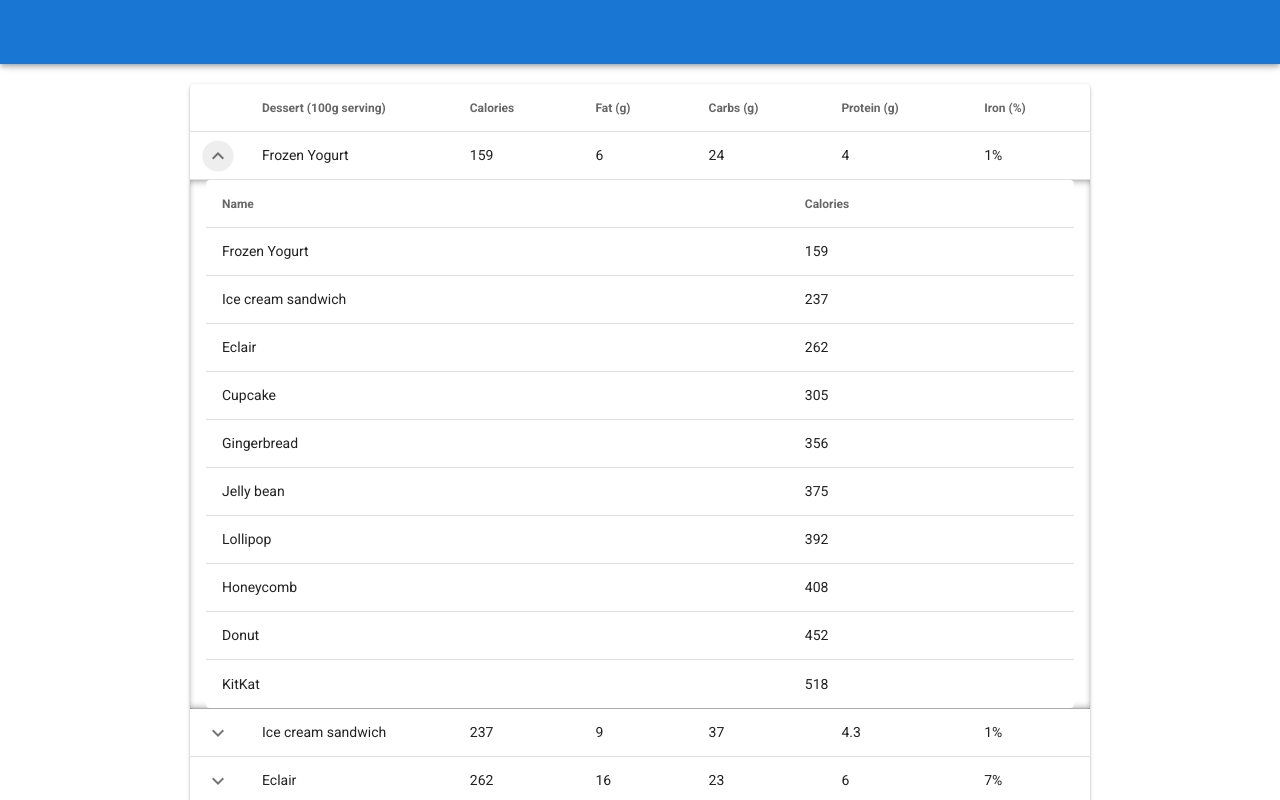
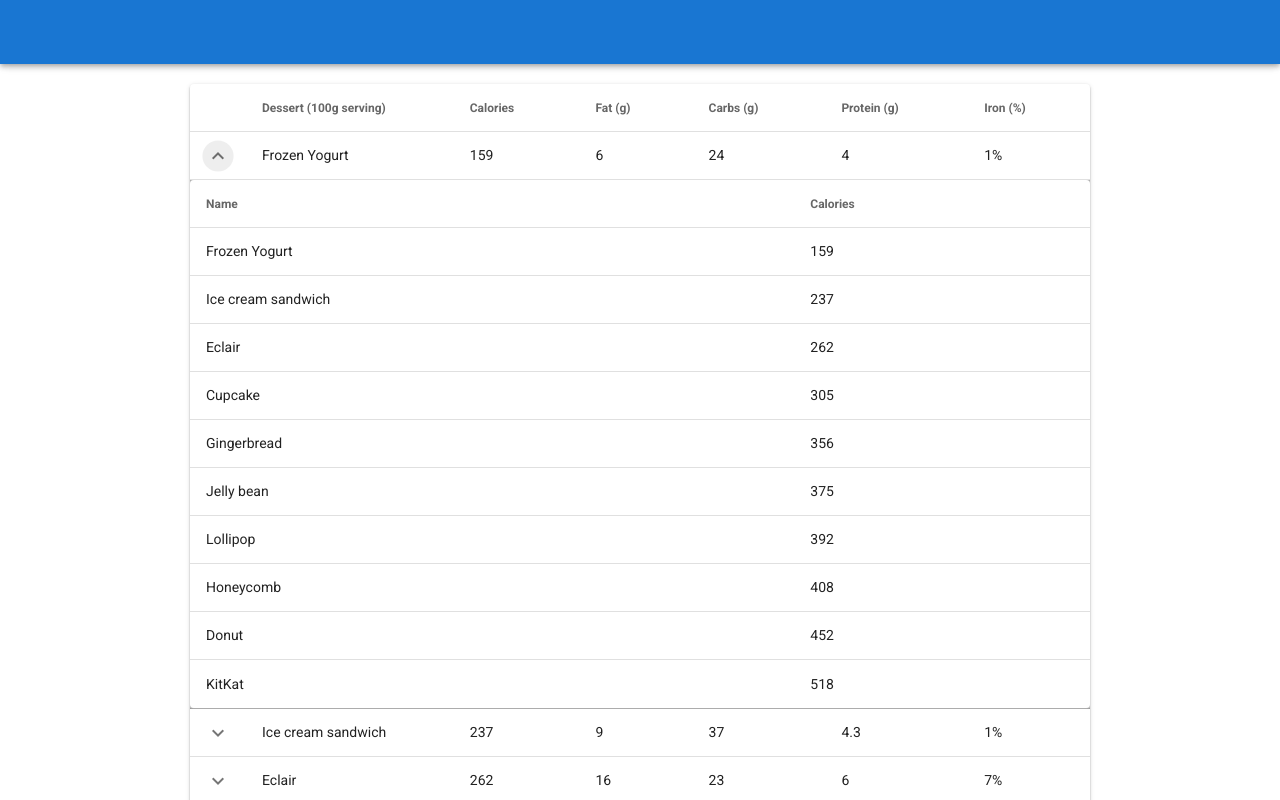
Before and after one commit to Ferchax/vuetify-data-tables, a Vue app: page / in a window 1280 px wide. Both pictures are taken after a click on the button 218 px from the left and 155 px from the top of the page. Shown: the top 800 px of the page. Built offline with nearby package versions, Linux system fonts and the light colour scheme.

Commit message:
Tweak table style

```diff
--- a/src/components/DataTable.vue
+++ b/src/components/DataTable.vue
@@ -9,7 +9,7 @@
       show-expand
     >
     <template #expanded-item="{headers}">
-      <td :colspan="headers.length">
+      <td :colspan="headers.length" class="pa-0">
         <simple-data-table/>
       </td>
     </template>
```
